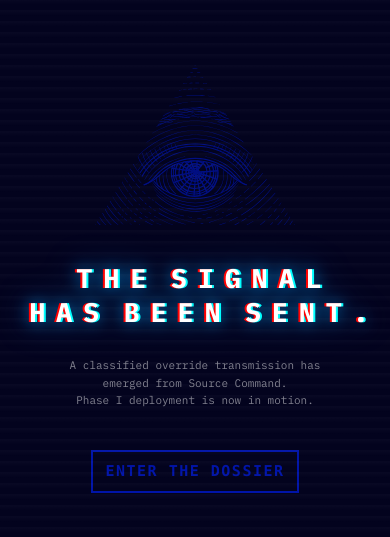
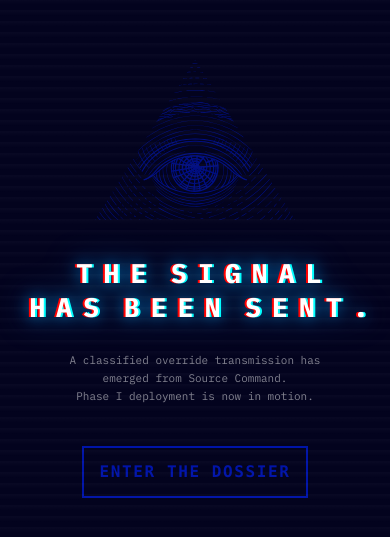
Before and after one commit to sealteam69/frequencyfortress, a Next.js app: page / in a window 390 px wide. Shown: the part 143-680 px from the top of the page. Built offline with nearby package versions, Linux system fonts and the light colour scheme; a web font is replaced by a local one.

Commit message:
cypher button needed perfecting on mobile

```diff
--- a/src/components/magneticcipherbutton.js
+++ b/src/components/magneticcipherbutton.js
@@ -12,36 +12,23 @@ export function MagneticCipherButton() {
   const x = useMotionValue(0)
   const y = useMotionValue(0)
 
-  const [isLargeScreen, setIsLargeScreen] = React.useState(false)
-
   const router = useRouter()
   const pathname = usePathname()
   const [prevPath, setPrevPath] = React.useState(null)
   const [loading, setLoading] = React.useState(false)
 
+  // Track last path for HUD reset
   React.useEffect(() => {
-    // Track the previous route
     setPrevPath((prev) => (prev !== pathname ? pathname : prev))
   }, [pathname])
 
   React.useEffect(() => {
-    // Reset HUD if we're coming *back* to /
     if (pathname === '/' && prevPath && prevPath !== '/') {
       setLoading(false)
     }
   }, [pathname, prevPath])
 
-  React.useEffect(() => {
-    if (typeof window !== 'undefined') {
-      const updateSize = () => {
-        setIsLargeScreen(window.innerWidth >= 1024) // Tailwind lg
-      }
-      updateSize()
-      window.addEventListener('resize', updateSize)
-      return () => window.removeEventListener('resize', updateSize)
-    }
-  }, [])
-
+  // Scramble text effect
   const scramble = () => {
     const interval = setInterval(() => {
       setText(
@@ -58,6 +45,22 @@ export function MagneticCipherButton() {
     }, 500)
   }
 
+  // Magnetism effect (shared for mouse + touch)
+  const applyMagnetism = (target, clientX, clientY) => {
+    const rect = target.getBoundingClientRect()
+    const xVal = clientX - rect.left - rect.width / 2
+    const yVal = clientY - rect.top - rect.height / 2
+    x.set(xVal)
+    y.set(yVal)
+    target.style.transform = `translate(${xVal * 0.3}px, ${yVal * 0.3}px)`
+  }
+
+  const resetMagnetism = (target) => {
+    x.set(0)
+    y.set(0)
+    target.style.transform = `translate(0px, 0px)`
+  }
+
   const handleClick = () => {
     setLoading(true)
     setTimeout(() => {
@@ -67,14 +70,12 @@ export function MagneticCipherButton() {
 
   return (
     <>
-      {/* CLASSIFIED HUD OVERLAY */}
+      {/* HUD Overlay */}
       {loading && (
         <>
           <div className="white-flash" />
-
           <div className="transition-overlay crt font-bold text-center uppercase text-[#FF13F0] flex flex-col gap-4 tracking-[0.1em]">
 
-            {/* CLASSIFIED TEXT */}
             <motion.div
               initial={{ opacity: 0 }}
               animate={{ opacity: [0, 1, 0.4, 1] }}
@@ -85,7 +86,6 @@ export function MagneticCipherButton() {
               CLASSIFIED ACCESS GRANTED
             </motion.div>
 
-            {/* DECRYPTING TEXT */}
             <div
               className="glow text-[13px] sm:text-[15px] md:text-[16px] lg:text-[18px] xl:text-[20px] text-[#ff00ff] tracking-wider font-bold"
               style={{ fontFamily: 'ocr-a-std, monospace' }}
@@ -93,7 +93,6 @@ export function MagneticCipherButton() {
               DECRYPTING<span className="dotCycle"></span>
             </div>
 
-            {/* PROGRESS BAR */}
             <div className="w-[180px] sm:w-[220px] md:w-[260px] lg:w-[320px] xl:w-[360px] h-2 bg-[#1a1a2a] rounded-md overflow-hidden mx-auto">
               <motion.div
                 initial={{ width: 0 }}
@@ -102,48 +101,40 @@ export function MagneticCipherButton() {
                 className="h-full bg-[#ff00ff] rounded-md"
               />
             </div>
-
           </div>
         </>
       )}
 
-      {/* CIPHER BUTTON */}
+      {/* Cipher Button */}
       <motion.button
         type="button"
         aria-label="Open the Frequency Fortress dossier"
         onClick={handleClick}
         onMouseEnter={scramble}
-        onMouseMove={(e) => {
-          if (!isLargeScreen) return
-          const rect = e.currentTarget.getBoundingClientRect()
-          const xVal = e.clientX - rect.left - rect.width / 2
-          const yVal = e.clientY - rect.top - rect.height / 2
-          x.set(xVal)
-          y.set(yVal)
-          e.currentTarget.style.transform = `translate(${xVal * 0.3}px, ${yVal * 0.3}px)`
+        onTouchStart={scramble}
+        onMouseMove={(e) => applyMagnetism(e.currentTarget, e.clientX, e.clientY)}
+        onTouchMove={(e) => {
+          const touch = e.touches[0]
+          if (touch) applyMagnetism(e.currentTarget, touch.clientX, touch.clientY)
         }}
-        onMouseLeave={(e) => {
-          if (!isLargeScreen) return
-          x.set(0)
-          y.set(0)
-          e.currentTarget.style.transform = `translate(0px, 0px)`
-        }}
-          className="
-            bg-transparent border-2 border-[#0014A8] text-[#0014A8]
-            uppercase font-bold tracking-widest font-mono cursor-pointer transition-transform duration-200 ease-out hover:scale-105
+        onMouseLeave={(e) => resetMagnetism(e.currentTarget)}
+        onTouchEnd={(e) => resetMagnetism(e.currentTarget)}
+        className="
+          bg-transparent border-2 border-[#0014A8] text-[#0014A8]
+          uppercase font-bold tracking-widest font-mono cursor-pointer
+          transition-transform duration-200 ease-out hover:scale-105
 
-            text-[15px] px-3 py-2
-            sm:text-[12px] sm:px-3 sm:py-2
-            md:text-[13px] md:px-3 md:py-2
-            lg:text-[15px] lg:px-4 lg:py-2.5
-            xl:text-[18px] xl:px-5 xl:py-3
-
-          "
+          text-[16px] px-4 py-3
+          sm:text-[12px] sm:px-4 sm:py-2.5
+          md:text-[13px] md:px-4 md:py-2.5
+          lg:text-[15px] lg:px-4 lg:py-2.5
+          xl:text-[18px] xl:px-5 xl:py-3
+        "
       >
         {text}
       </motion.button>
 
-      {/* Dot Cycle Animation */}
+      {/* Dot Cycle */}
       <style>
         {`
           .dotCycle::after {
--- a/src/components/socials.js
+++ b/src/components/socials.js
@@ -33,7 +33,7 @@ export default function SocialLinksNeon() {
             font-pressstart relative inline-block text-center
             px-4 py-3 sm:px-6 sm:py-4
             tracking-[-0.1em]
-            text-[9px] sm:text-[14px] md:text-[15px] lg:text-[16px]
+            text-[10px] sm:text-[14px] md:text-[15px] lg:text-[16px]
             border border-[#FF5C00] text-[#FF5C00] bg-white/5 backdrop-blur-sm
             rounded-[24px] sm:rounded-[30px]
             shadow-[0_0_6px_#FF5C00]
```
